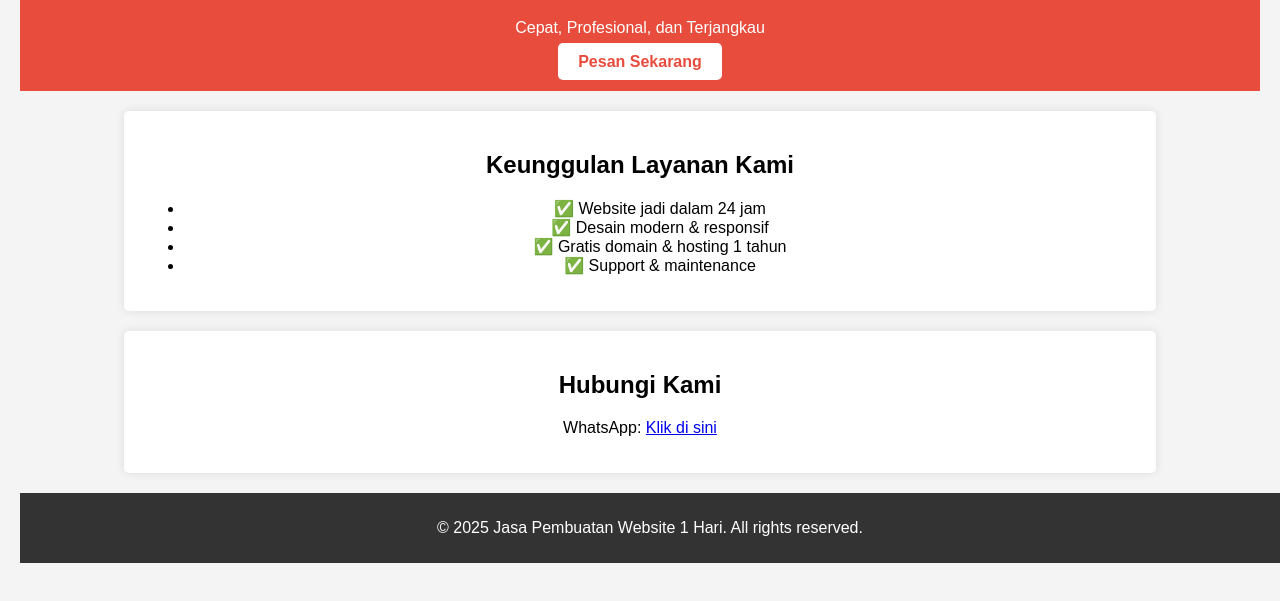
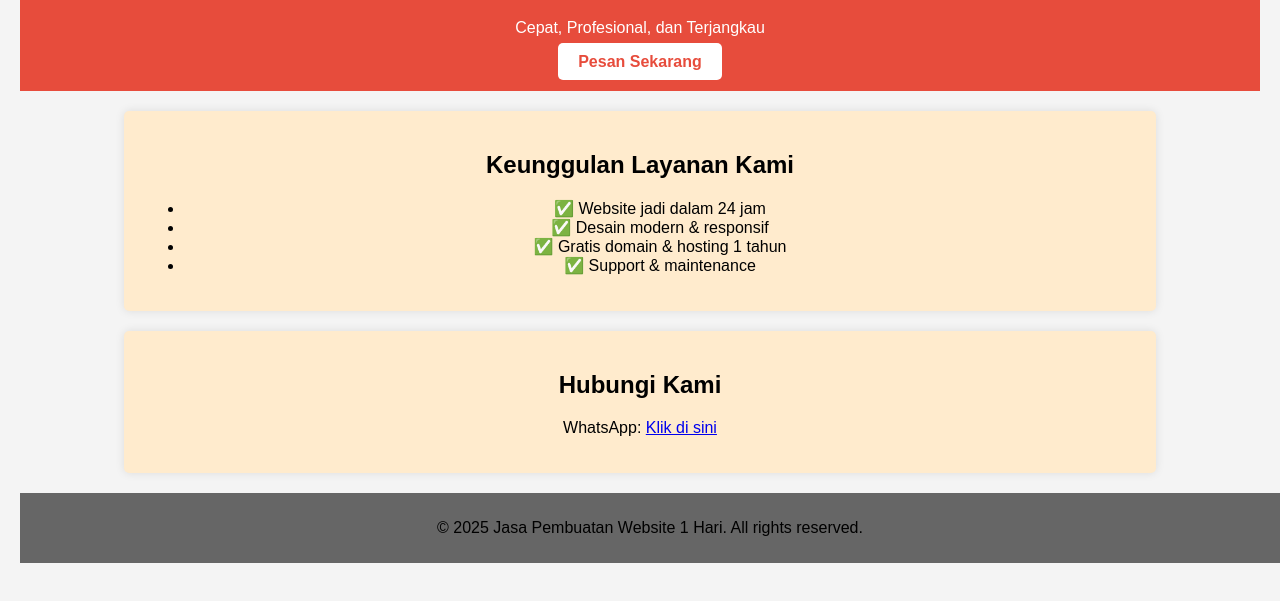
Before and after one commit to Maichel1775/Websete4, a plain HTML site: page index.html in a window 1280 px wide. Shown: the part 101-702 px from the top of the page. Drawn offline with Linux system fonts and the light colour scheme; a script that the page names is missing.

Commit message:
styles.css

```diff
--- a/styles.css
+++ b/styles.css
@@ -19,7 +19,7 @@ header {
     border-radius: 5px;
 }
 .features, .contact {
-    background: white;
+    background: blanchedalmond;
     padding: 20px;
     margin: 20px auto;
     width: 80%;
@@ -27,8 +27,8 @@ header {
     box-shadow: 0 0 10px rgba(0, 0, 0, 0.1);
 }
 footer {
-    background: #333;
-    color: white;
+    background: #666;
+    color: black;
     padding: 10px;
     position: relative;
     bottom: 0;
```
